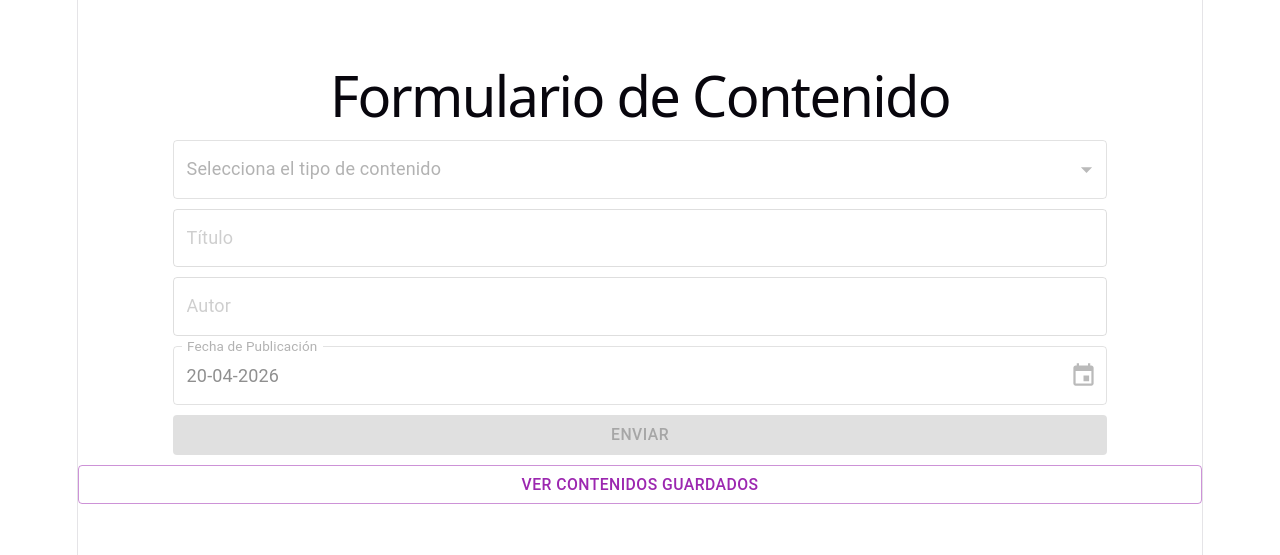
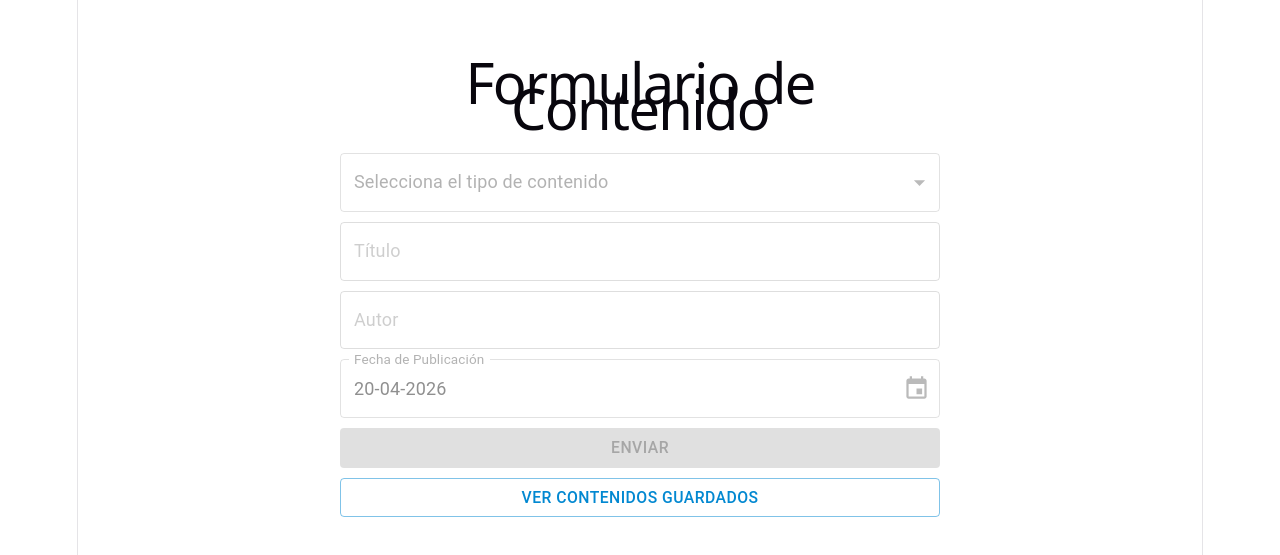
Before and after one commit to JuananA1000/FormularioConHijos, a React (Vite) app: page / in a window 1280 px wide. Shown: the part 123-678 px from the top of the page. Built offline with nearby package versions, Linux system fonts and the light colour scheme.

Commit message:
FEAT: Alinear tamaños

```diff
--- a/src/App.jsx
+++ b/src/App.jsx
@@ -90,8 +90,8 @@ const App = () => {
   return (
     <div className='app'>
       {path === '/' && (
-        <>
-          <h1>Formulario de Contenido</h1>
+        <Box sx={{ p: 4, maxWidth: 600, margin: 'auto' }}>
+          <h1 style={{ textAlign: 'center' }}>Formulario de Contenido</h1>
           <form onSubmit={formik.handleSubmit}>
             <TextField
               fullWidth
@@ -177,10 +177,10 @@ const App = () => {
             </Button>
           </form>
 
-          <Button onClick={() => goTo('/contents')} color='secondary' variant='outlined' fullWidth sx={{ marginTop: '10px' }}>
+          <Button onClick={() => goTo('/contents')} color='info' variant='outlined' fullWidth sx={{ marginTop: '10px' }}>
             Ver Contenidos Guardados
           </Button>
-        </>
+        </Box>
       )}
 
       {path === '/contents' && (
```
